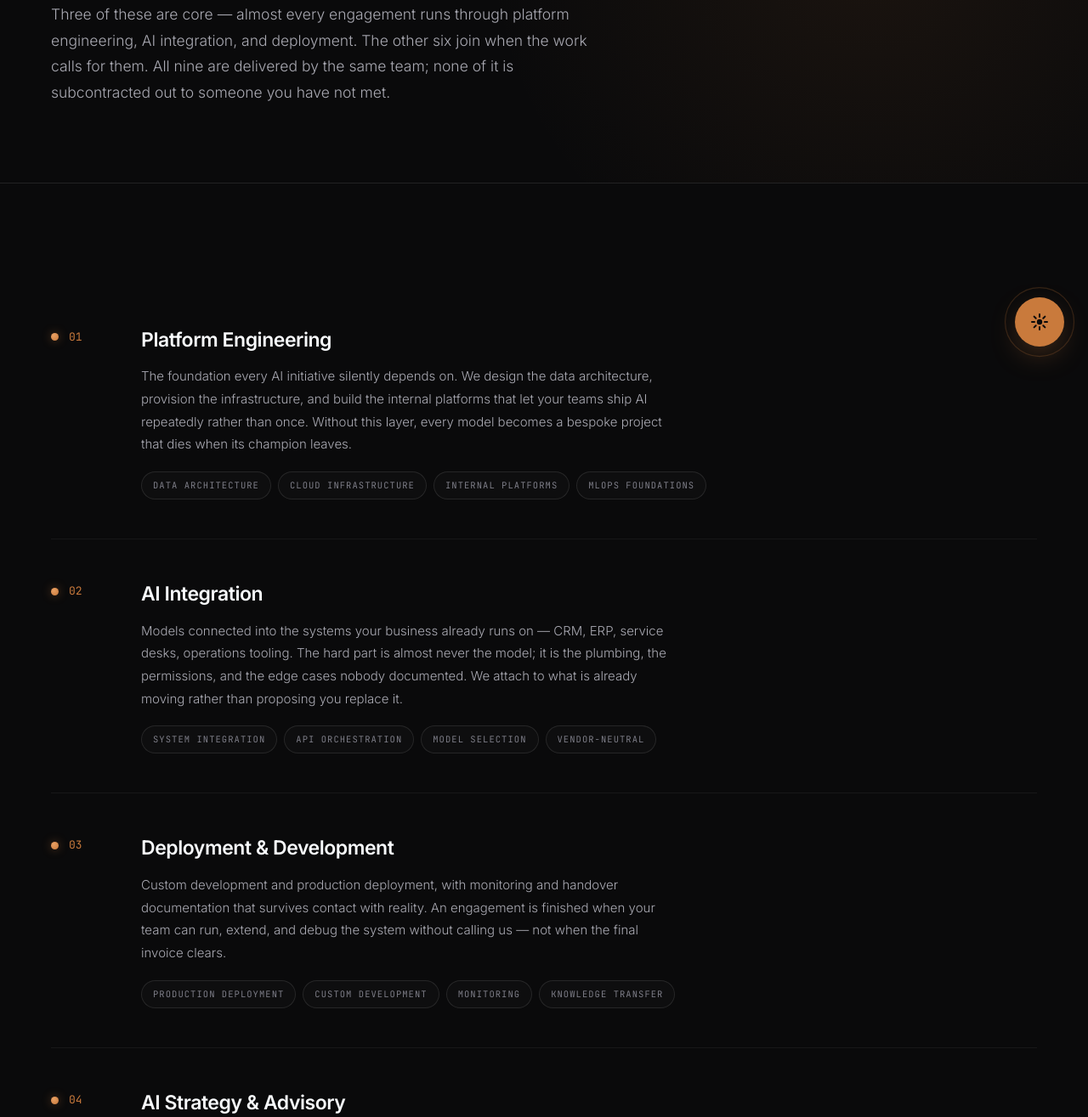
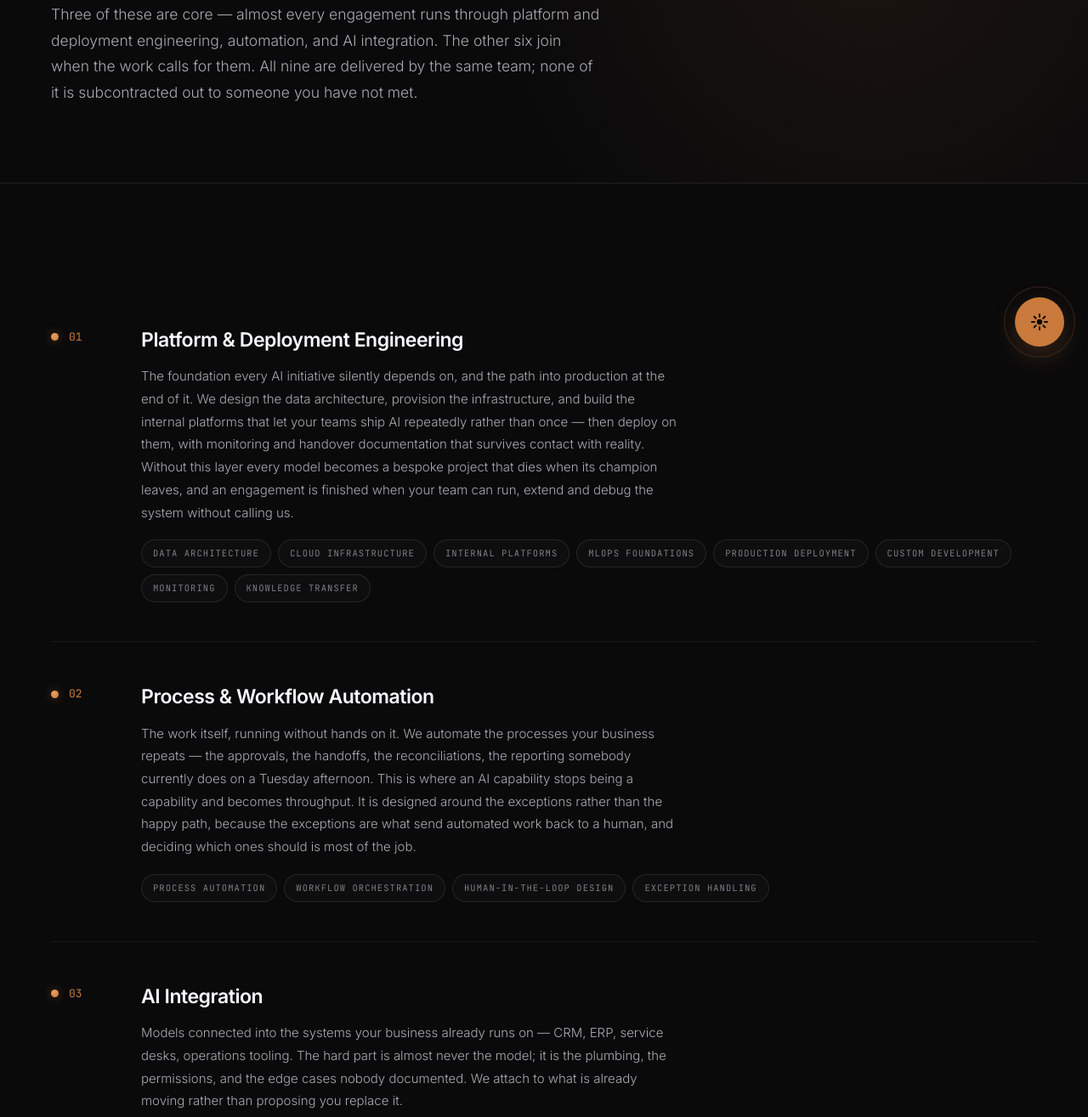
Before and after one commit to bhalajid/quenora, a plain HTML site: page quenora/services.html in a window 1280 px wide. Shown: the part 364-1679 px from the top of the page at 85% size. Drawn offline with Linux system fonts and the light colour scheme; animation ran at ten frames a second.

Commit message:
Automation becomes a core capability, at 02
Automation was core business and appeared nowhere on the site — one incidental
word in chapter 07. It is now 02, tagged Core, on the homepage and in the
services detail.

The list stays at nine. Nine is load-bearing here: the "Nine capabilities"
headline, the 9 counter, the nine ticker items and the rhyme with the nine
circles of the mark. So rather than adding a tenth, Platform Engineering and
Deployment & Development merge into "Platform & Deployment Engineering" —
deployment is platform work, and it was the only pair in the set that genuinely
overlapped. Three capabilities are still Core, so the lede still holds:

  01 Platform & Deployment Engineering  Core
  02 Process & Workflow Automation      Core
  03 AI Integration                     Core
  04-09 unchanged

Updated in step: homepage list, ticker labels, services.html detail entries and
lede, its footer capability links, and the copy the page assistant answers
"what do you offer" with.

Automation is deliberately not added to the chapter 01 gap animation. That
figure argues one thing — work stops at the wall until Quenora bridges it —
and a second argument inside it would blur both.

Gate green, 9 checks, RELEASE APPROVED.

Co-Authored-By: Claude Opus 5 <noreply@anthropic.com>

```diff
--- a/quenora/services.html
+++ b/quenora/services.html
@@ -372,7 +372,7 @@ footer{border-top:1px solid var(--line);padding:70px 0 44px;position:relative;z-
 <div class="wrap">
 <div class="kicker">Capabilities</div>
 <h1 class="scramble">Nine capabilities. One team behind all of them.</h1>
-<p>Three of these are core — almost every engagement runs through platform engineering, AI integration, and deployment. The other six join when the work calls for them. All nine are delivered by the same team; none of it is subcontracted out to someone you have not met.</p>
+<p>Three of these are core — almost every engagement runs through platform and deployment engineering, automation, and AI integration. The other six join when the work calls for them. All nine are delivered by the same team; none of it is subcontracted out to someone you have not met.</p>
 </div>
 </section>
 <section class="section-pad">
@@ -380,25 +380,25 @@ footer{border-top:1px solid var(--line);padding:70px 0 44px;position:relative;z-
 <div class="svc-detail rv">
 <div class="idx"><i></i>01</div>
 <div>
-<h3>Platform Engineering</h3>
-<div class="body">The foundation every AI initiative silently depends on. We design the data architecture, provision the infrastructure, and build the internal platforms that let your teams ship AI repeatedly rather than once. Without this layer, every model becomes a bespoke project that dies when its champion leaves.</div>
-<ul><li>Data architecture</li><li>Cloud infrastructure</li><li>Internal platforms</li><li>MLOps foundations</li></ul>
+<h3>Platform &amp; Deployment Engineering</h3>
+<div class="body">The foundation every AI initiative silently depends on, and the path into production at the end of it. We design the data architecture, provision the infrastructure, and build the internal platforms that let your teams ship AI repeatedly rather than once — then deploy on them, with monitoring and handover documentation that survives contact with reality. Without this layer every model becomes a bespoke project that dies when its champion leaves, and an engagement is finished when your team can run, extend and debug the system without calling us.</div>
+<ul><li>Data architecture</li><li>Cloud infrastructure</li><li>Internal platforms</li><li>MLOps foundations</li><li>Production deployment</li><li>Custom development</li><li>Monitoring</li><li>Knowledge transfer</li></ul>
 </div>
 </div>
 <div class="svc-detail rv">
 <div class="idx"><i></i>02</div>
 <div>
-<h3>AI Integration</h3>
-<div class="body">Models connected into the systems your business already runs on — CRM, ERP, service desks, operations tooling. The hard part is almost never the model; it is the plumbing, the permissions, and the edge cases nobody documented. We attach to what is already moving rather than proposing you replace it.</div>
-<ul><li>System integration</li><li>API orchestration</li><li>Model selection</li><li>Vendor-neutral</li></ul>
+<h3>Process &amp; Workflow Automation</h3>
+<div class="body">The work itself, running without hands on it. We automate the processes your business repeats — the approvals, the handoffs, the reconciliations, the reporting somebody currently does on a Tuesday afternoon. This is where an AI capability stops being a capability and becomes throughput. It is designed around the exceptions rather than the happy path, because the exceptions are what send automated work back to a human, and deciding which ones should is most of the job.</div>
+<ul><li>Process automation</li><li>Workflow orchestration</li><li>Human-in-the-loop design</li><li>Exception handling</li></ul>
 </div>
 </div>
 <div class="svc-detail rv">
 <div class="idx"><i></i>03</div>
 <div>
-<h3>Deployment &amp; Development</h3>
-<div class="body">Custom development and production deployment, with monitoring and handover documentation that survives contact with reality. An engagement is finished when your team can run, extend, and debug the system without calling us — not when the final invoice clears.</div>
-<ul><li>Production deployment</li><li>Custom development</li><li>Monitoring</li><li>Knowledge transfer</li></ul>
+<h3>AI Integration</h3>
+<div class="body">Models connected into the systems your business already runs on — CRM, ERP, service desks, operations tooling. The hard part is almost never the model; it is the plumbing, the permissions, and the edge cases nobody documented. We attach to what is already moving rather than proposing you replace it.</div>
+<ul><li>System integration</li><li>API orchestration</li><li>Model selection</li><li>Vendor-neutral</li></ul>
 </div>
 </div>
 <div class="svc-detail rv">
@@ -477,9 +477,9 @@ footer{border-top:1px solid var(--line);padding:70px 0 44px;position:relative;z-
 </div>
 <div class="foot-col">
 <h5>Core capabilities</h5>
-<a href="services.html">Platform Engineering</a>
+<a href="services.html">Platform &amp; Deployment Engineering</a>
+<a href="services.html">Process &amp; Workflow Automation</a>
 <a href="services.html">AI Integration</a>
-<a href="services.html">Deployment &amp; Development</a>
 <a href="services.html">All nine capabilities</a>
 <a href="products.html">Products &amp; frameworks</a>
 </div>
@@ -632,7 +632,7 @@ document.querySelectorAll('[data-count]').forEach(el=>sio.observe(el));
     body.appendChild(w);body.scrollTop=body.scrollHeight;
     setTimeout(()=>{w.remove();add(t,'bot');},650+Math.random()*450);}
   const A=[
-    [['what do you','services','offer','do you do'],"Nine capabilities in total. Three are core — platform engineering, AI integration, and deployment — because almost every engagement runs through them. The other six, from data engineering to AI governance, come in when the work needs them. Most firms hand you a strategy deck; we ship something your team can run without us."],
+    [['what do you','services','offer','do you do'],"Nine capabilities in total. Three are core — platform and deployment engineering, automation, and AI integration — because almost every engagement runs through them. The other six, from data engineering to AI governance, come in when the work needs them. Most firms hand you a strategy deck; we ship something your team can run without us."],
     [['different','why you','compare','competitor'],"We attach to what's already working and multiply it, rather than proposing a rebuild. And the same team carries the work from architecture through to production — no handoff between the people who sold it and the people who build it."],
     [['long','time','timeline','how fast','duration'],"Scope-dependent, but most engagements move from first conversation to a working pilot in 6 to 10 weeks. We'll tell you honestly if a timeline is unrealistic before we start, not after."],
     [['cost','price','pricing','budget','how much'],"Engagements are scoped to outcomes rather than day rates, so the honest answer is that it depends on what we're removing. A briefing gives you a real number — not a range designed to get a second meeting."],
```
Also changed, not shown: quenora/index.html (+4 -4 lines).
